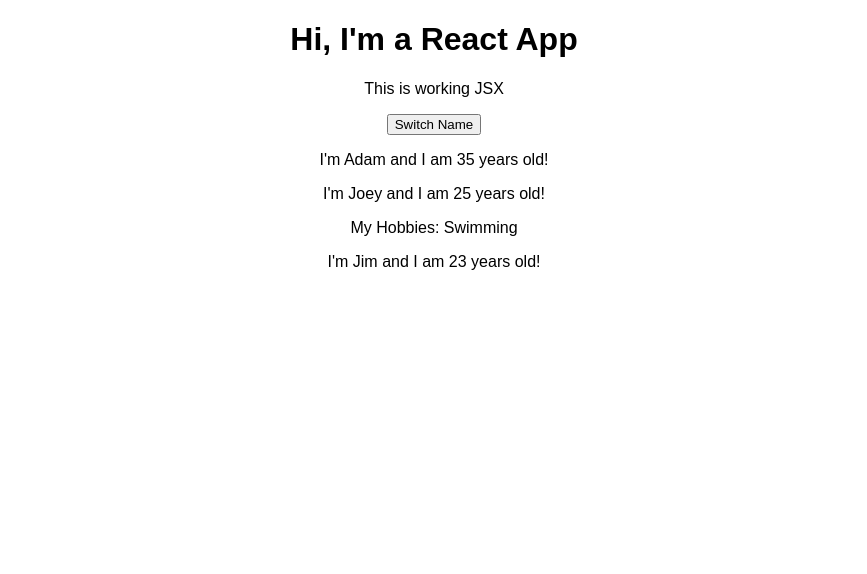
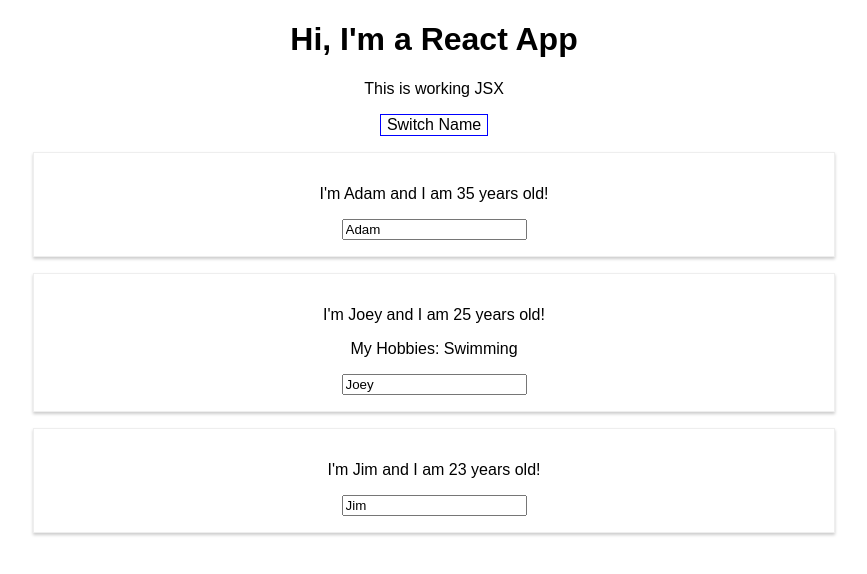
Before and after one commit to mcgeeaw/react-complete-guide, a React (Create React App) app: page / in a window 1280 px wide. Shown: the top 574 px of the page, without its empty margins (206-1073 px from the left). Built offline with nearby package versions, Linux system fonts and the light colour scheme.

Commit message:
Adding some style

```diff
--- a/src/App.js
+++ b/src/App.js
@@ -12,25 +12,49 @@
       otherState: 'something else'
   }
 
-  switchNameHandler = () => {
+  switchNameHandler = (newName) => {
     //console.log("CLICK");
      // NO this.state.persons[0].name = 'YOLO';
       this.setState({persons: [
-              { name: 'Yolo', age: 35},
+              { name: newName, age: 35},
               { name: 'Joey', age :25},
               { name: 'Jim', age : 99}
           ]})
   }
 
+  nameChangedHandler = (event) => {
+      this.setState({persons: [
+              { name: 'Adam', age: 35},
+              { name: event.target.value, age :25},
+              { name: 'Jim', age : 99}
+          ]})
+  }
+
   render() {
+    const style = {
+      backgroundColor: 'white',
+        font: 'inherit',
+        border: '1px solid blue',
+        padding: '8px;',
+        cursor: 'pointer'
+    };
      return (
        <div className="App">
          <h1>Hi, I'm a React App</h1>
          <p>This is working JSX</p>
-         <button onClick={this.switchNameHandler}>Switch Name</button>
-         <Person name={this.state.persons[0].name} age={this.state.persons[0].age}/>
-           <Person name={this.state.persons[1].name} age={this.state.persons[1].age}>My Hobbies: Swimming</Person>
-           <Person name={this.state.persons[2].name} age={this.state.persons[2].age}/>
+         <button style={style} onClick={() => this.switchNameHandler()}>Switch Name</button>
+         <Person
+             name={this.state.persons[0].name}
+             age={this.state.persons[0].age}/>
+           <Person
+               name={this.state.persons[1].name}
+               age={this.state.persons[1].age}
+           click={this.switchNameHandler.bind(this, 'FSD')}
+               changed={this.nameChangedHandler}>My Hobbies: Swimming</Person>
+
+           <Person
+               name={this.state.persons[2].name}
+               age={this.state.persons[2].age}/>
        </div>
      );
     //  return React.createElement('div', {className: 'App'}, React.createElement('h1', null, 'Does this work now?'));
--- /dev/null
+++ b/src/Person/Person.css
@@ -0,0 +1,8 @@
+.Person {
+    width: 60%;
+    margin: 16px auto;
+    border: 1px solid #eee;
+    box-shadow: 0 2px 3px #ccc;
+    padding: 16px;
+    text-align: center;
+}
--- a/src/Person/Person.js
+++ b/src/Person/Person.js
@@ -1,10 +1,12 @@
 import React from 'react';
+import './Person.css'
 
 const person = (props) => {
     return (
-        <div>
-            <p>I'm {props.name} and I am {props.age} years old!</p>
+        <div className="Person">
+            <p onClick={props.click}>I'm {props.name} and I am {props.age} years old!</p>
             <p>{props.children}</p>
+            <input type="text" onChange={props.changed} value={props.name}/>
         </div>
     )
 };
```
